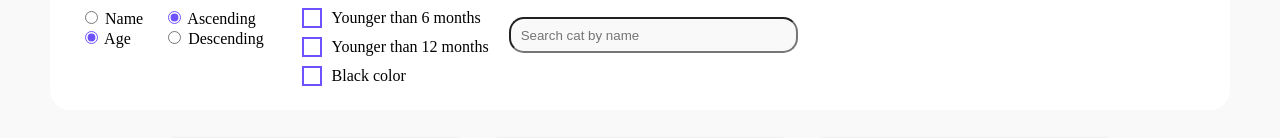
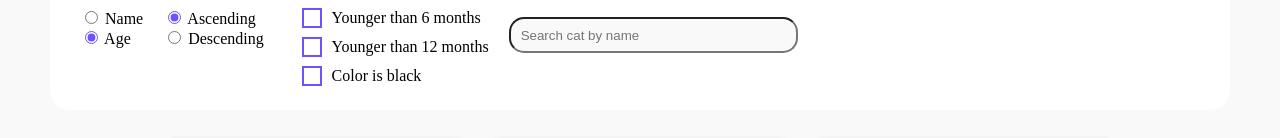
Before and after one commit to salemvelic/cat-shelter, a Vue app: page / in a window 1280 px wide. Shown: the part 364-502 px from the top of the page. Built offline with nearby package versions, Linux system fonts and the light colour scheme.

Commit message:
Change filter label

```diff
--- a/src/components/CardsContainer.vue
+++ b/src/components/CardsContainer.vue
@@ -80,7 +80,7 @@
             <label
               for="check3"
               :class="{ 'checked': filters.blackColor }"
-            ><span />Black color</label>
+            ><span />Color is black</label>
           </li>
         </ul>
       </div>
```
